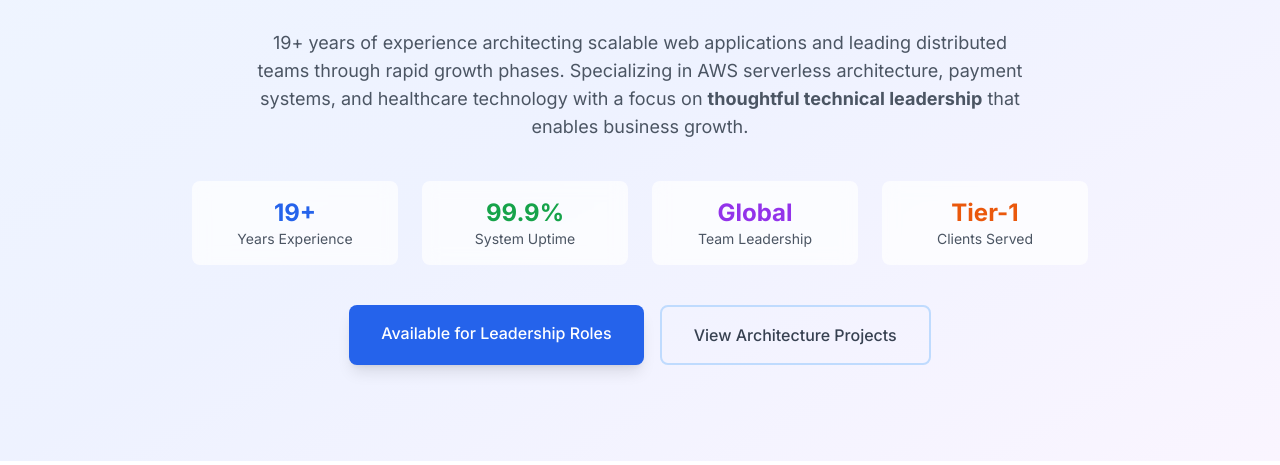
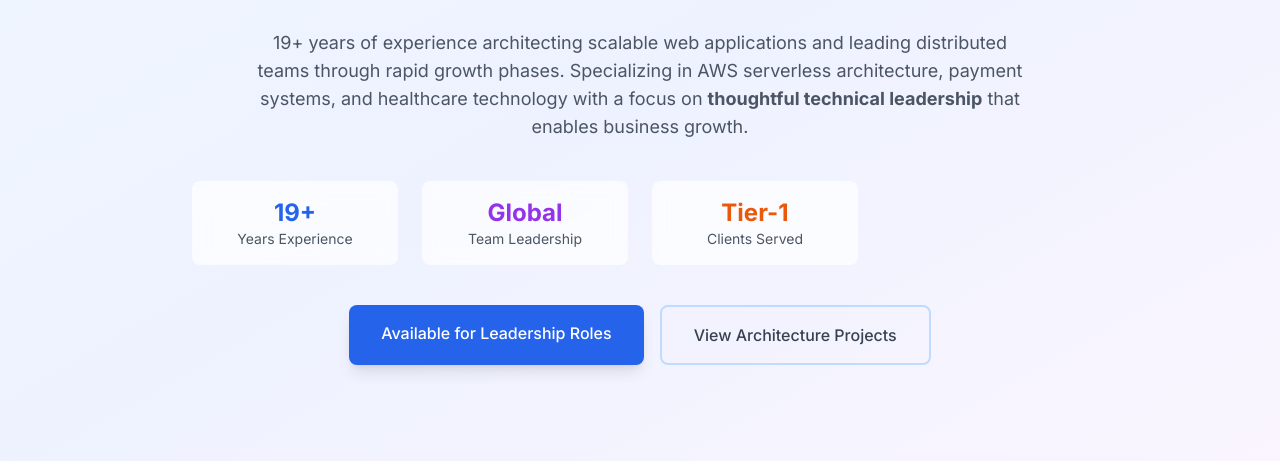
Before and after one commit to astondg/astondg.github.io, a plain HTML site: page index.html in a window 1280 px wide. Shown: the part 335-800 px from the top of the page. Drawn offline with nearby package versions, Linux system fonts and the light colour scheme.

Commit message:
Remove unnecessary stats

```diff
--- a/index.html
+++ b/index.html
@@ -52,10 +52,6 @@
                 <div class="bg-white/70 backdrop-blur rounded-lg p-4">
                     <div class="text-2xl font-bold text-blue-600">19+</div>
                     <div class="text-sm text-gray-600">Years Experience</div>
-                </div>
-                <div class="bg-white/70 backdrop-blur rounded-lg p-4">
-                    <div class="text-2xl font-bold text-green-600">99.9%</div>
-                    <div class="text-sm text-gray-600">System Uptime</div>
                 </div>
                 <div class="bg-white/70 backdrop-blur rounded-lg p-4">
                     <div class="text-2xl font-bold text-purple-600">Global</div>
```
